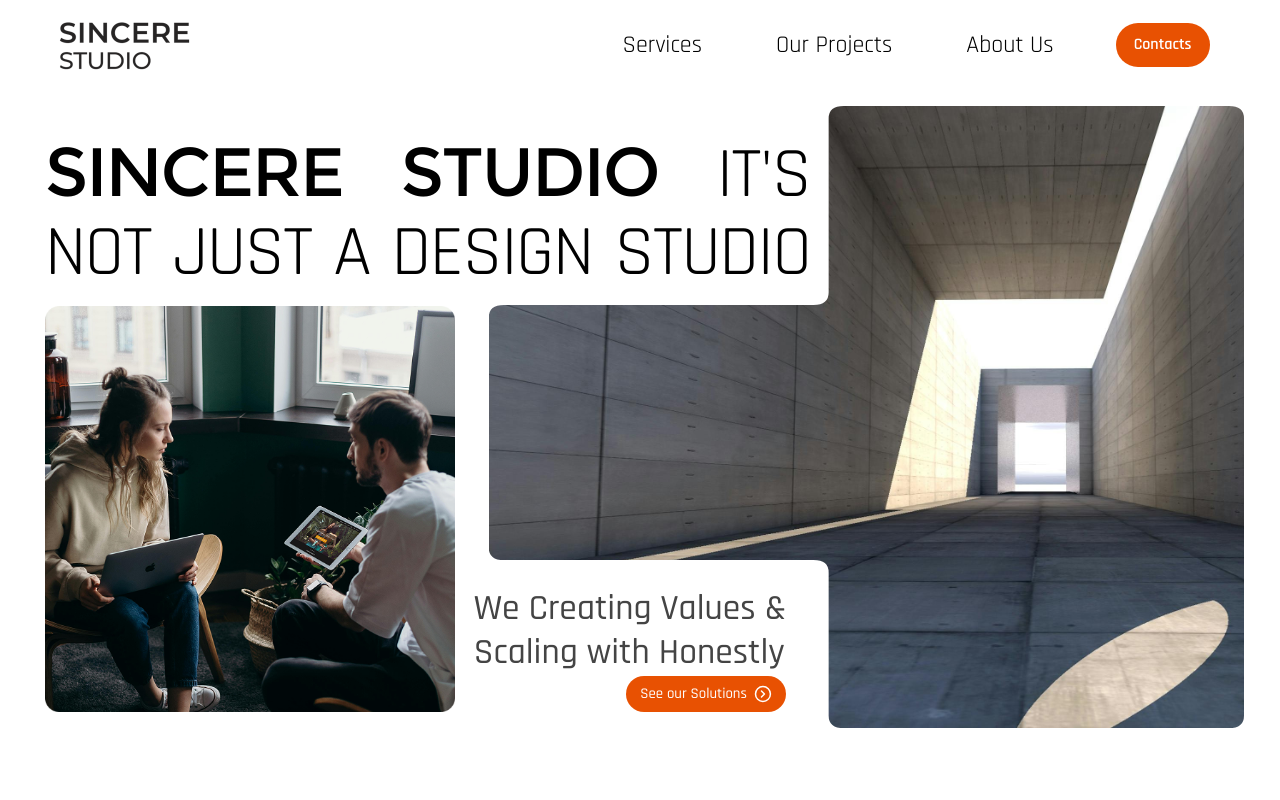
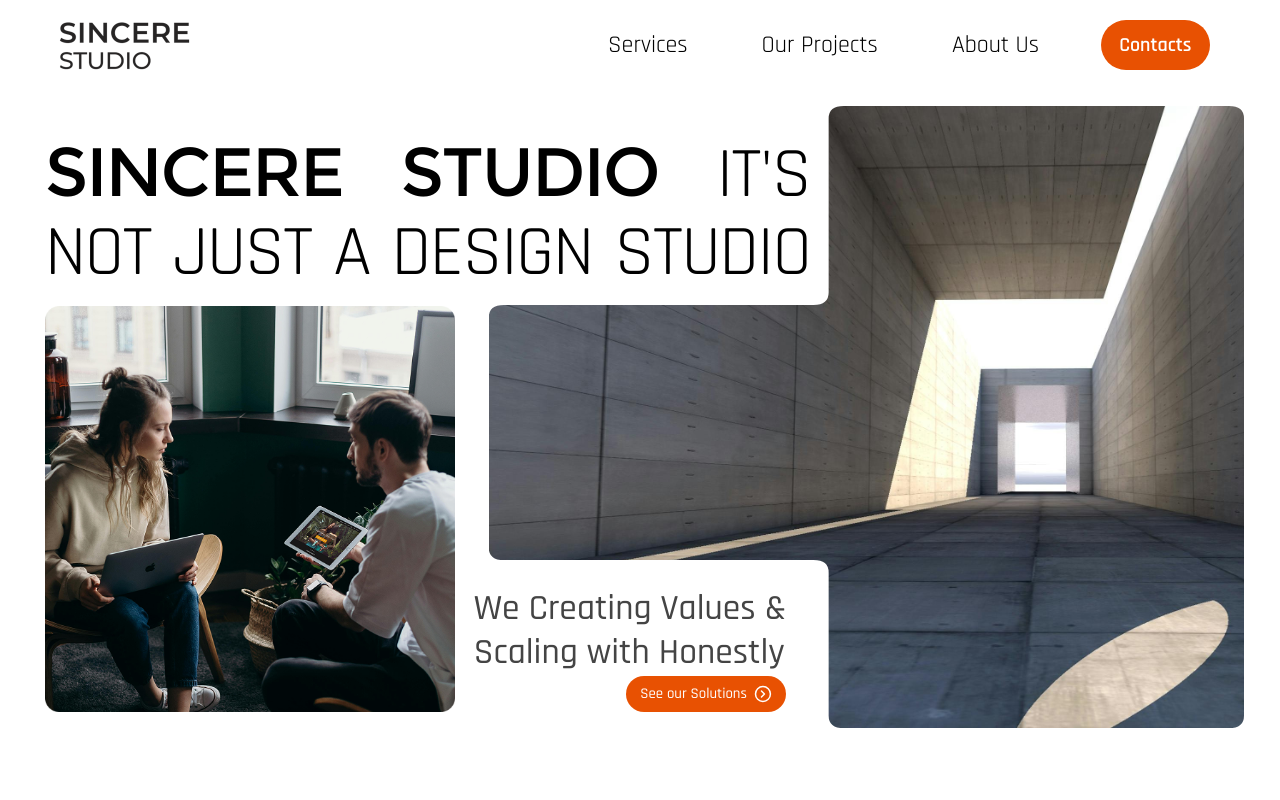
Before and after one commit to cristianccgg/sincere-studio, a React (Vite) app: page / in a window 1280 px wide. Shown: the top 800 px of the page. Built offline with nearby package versions, Linux system fonts and the light colour scheme.

Commit message:
Update Button.jsx

```diff
--- a/src/components/common/Button.jsx
+++ b/src/components/common/Button.jsx
@@ -13,7 +13,7 @@ const Button = ({
   // Tamaños predefinidos basados en las especificaciones de diseño
   const sizes = {
     // Navbar: 105x42, padding 8/16
-    navbar: "px-4 py-2 text-base gap-[45px]",
+    navbar: "px-4 py-2 text-[20px] gap-[45px]",
 
     // Hero "See our Solutions": 243x52, padding 8/16
     // Mobile: tamaño base, Desktop: escala con viewport
```
